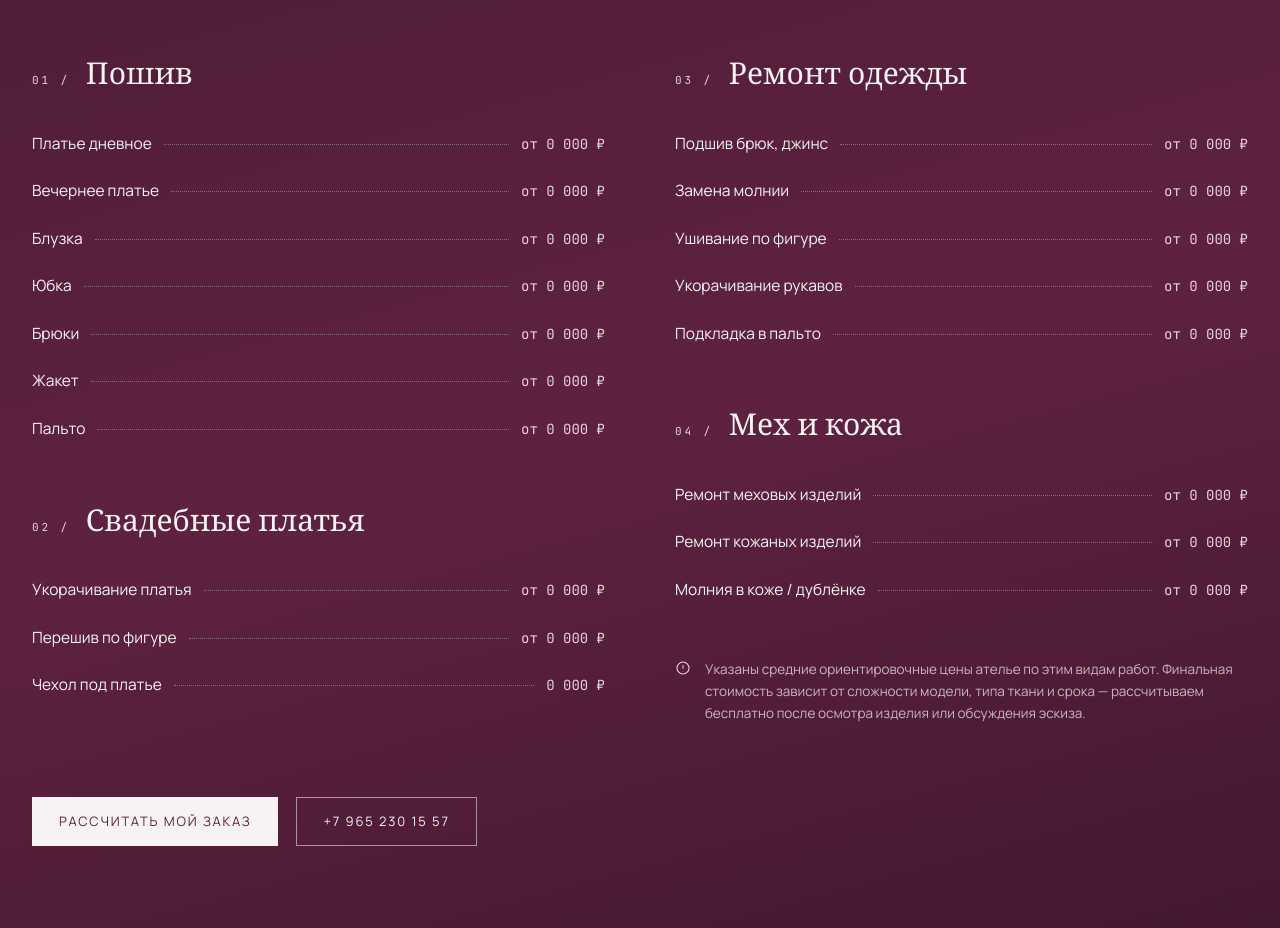
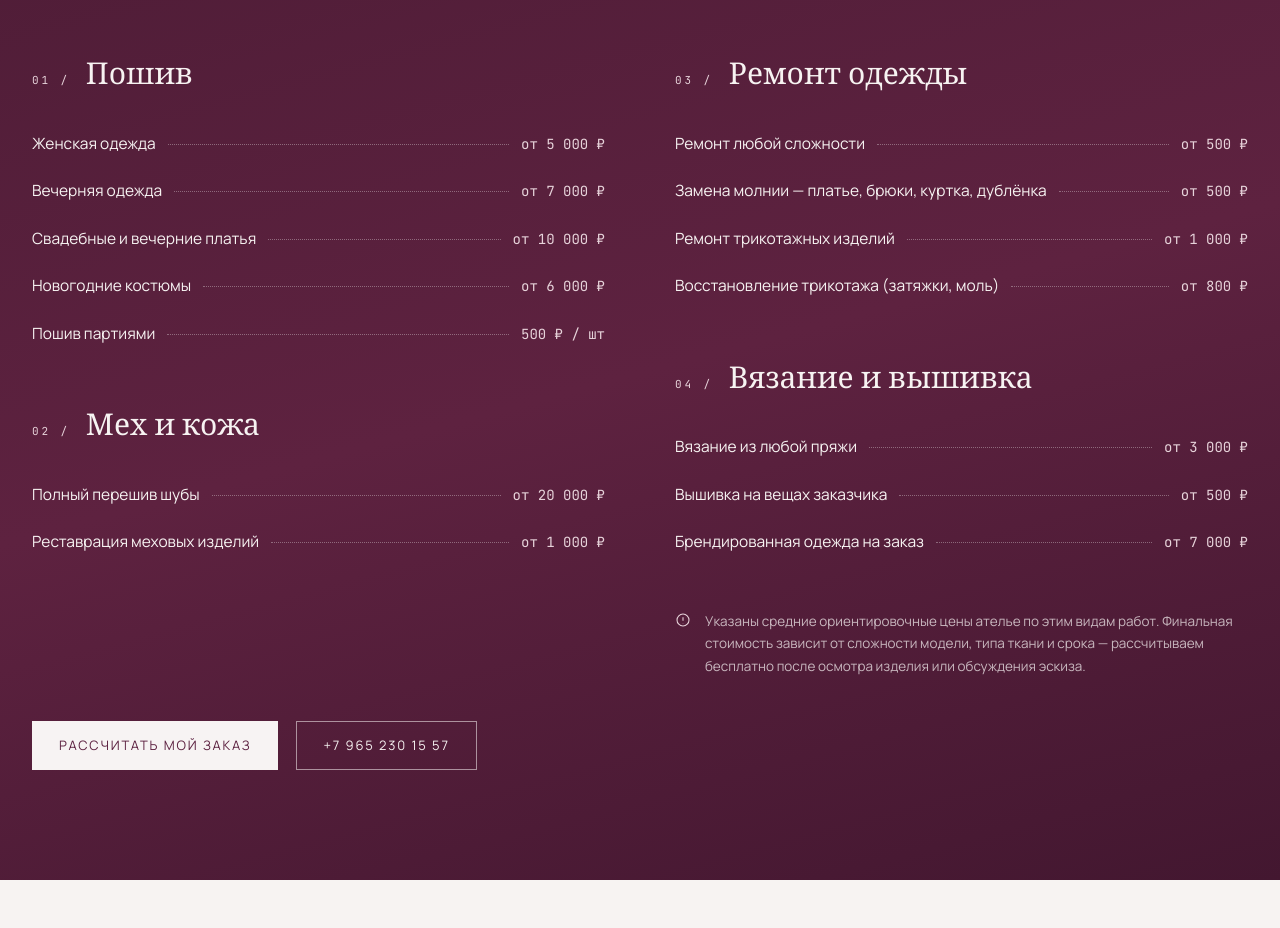
Before and after one commit to svladimirko-arch/site-marina, a plain HTML site: page index.html in a window 1280 px wide. Shown: the part 4060-4988 px from the top of the page. Drawn offline with nearby package versions, Linux system fonts and the light colour scheme; animation ran at ten frames a second.

Commit message:
Цены с витрины Яндекса: пошив 5000+, вечернее 7000+, шубы 20000+, ремонт от 500, вязание, вышивка

```diff
--- a/index.html
+++ b/index.html
@@ -551,35 +551,31 @@ footer{border-top:1px solid var(--line-soft);padding:44px 0;position:relative;ba
       <div>
         <div class="pcat rev">
           <div class="pcat-title"><span class="cn">01 /</span><h3>Пошив</h3></div>
-          <div class="prow"><span>Платье дневное</span><i class="dots"></i><span class="pv">от 0 000 ₽</span></div>
-          <div class="prow"><span>Вечернее платье</span><i class="dots"></i><span class="pv">от 0 000 ₽</span></div>
-          <div class="prow"><span>Блузка</span><i class="dots"></i><span class="pv">от 0 000 ₽</span></div>
-          <div class="prow"><span>Юбка</span><i class="dots"></i><span class="pv">от 0 000 ₽</span></div>
-          <div class="prow"><span>Брюки</span><i class="dots"></i><span class="pv">от 0 000 ₽</span></div>
-          <div class="prow"><span>Жакет</span><i class="dots"></i><span class="pv">от 0 000 ₽</span></div>
-          <div class="prow"><span>Пальто</span><i class="dots"></i><span class="pv">от 0 000 ₽</span></div>
+          <div class="prow"><span>Женская одежда</span><i class="dots"></i><span class="pv">от 5 000 ₽</span></div>
+          <div class="prow"><span>Вечерняя одежда</span><i class="dots"></i><span class="pv">от 7 000 ₽</span></div>
+          <div class="prow"><span>Свадебные и вечерние платья</span><i class="dots"></i><span class="pv">от 10 000 ₽</span></div>
+          <div class="prow"><span>Новогодние костюмы</span><i class="dots"></i><span class="pv">от 6 000 ₽</span></div>
+          <div class="prow"><span>Пошив партиями</span><i class="dots"></i><span class="pv">500 ₽ / шт</span></div>
         </div>
         <div class="pcat rev" data-d="1">
-          <div class="pcat-title"><span class="cn">02 /</span><h3>Свадебные платья</h3></div>
-          <div class="prow"><span>Укорачивание платья</span><i class="dots"></i><span class="pv">от 0 000 ₽</span></div>
-          <div class="prow"><span>Перешив по фигуре</span><i class="dots"></i><span class="pv">от 0 000 ₽</span></div>
-          <div class="prow"><span>Чехол под платье</span><i class="dots"></i><span class="pv">0 000 ₽</span></div>
+          <div class="pcat-title"><span class="cn">02 /</span><h3>Мех и кожа</h3></div>
+          <div class="prow"><span>Полный перешив шубы</span><i class="dots"></i><span class="pv">от 20 000 ₽</span></div>
+          <div class="prow"><span>Реставрация меховых изделий</span><i class="dots"></i><span class="pv">от 1 000 ₽</span></div>
         </div>
       </div>
       <div>
         <div class="pcat rev">
           <div class="pcat-title"><span class="cn">03 /</span><h3>Ремонт одежды</h3></div>
-          <div class="prow"><span>Подшив брюк, джинс</span><i class="dots"></i><span class="pv">от 0 000 ₽</span></div>
-          <div class="prow"><span>Замена молнии</span><i class="dots"></i><span class="pv">от 0 000 ₽</span></div>
-          <div class="prow"><span>Ушивание по фигуре</span><i class="dots"></i><span class="pv">от 0 000 ₽</span></div>
-          <div class="prow"><span>Укорачивание рукавов</span><i class="dots"></i><span class="pv">от 0 000 ₽</span></div>
-          <div class="prow"><span>Подкладка в пальто</span><i class="dots"></i><span class="pv">от 0 000 ₽</span></div>
+          <div class="prow"><span>Ремонт любой сложности</span><i class="dots"></i><span class="pv">от 500 ₽</span></div>
+          <div class="prow"><span>Замена молнии — платье, брюки, куртка, дублёнка</span><i class="dots"></i><span class="pv">от 500 ₽</span></div>
+          <div class="prow"><span>Ремонт трикотажных изделий</span><i class="dots"></i><span class="pv">от 1 000 ₽</span></div>
+          <div class="prow"><span>Восстановление трикотажа (затяжки, моль)</span><i class="dots"></i><span class="pv">от 800 ₽</span></div>
         </div>
         <div class="pcat rev" data-d="1">
-          <div class="pcat-title"><span class="cn">04 /</span><h3>Мех и кожа</h3></div>
-          <div class="prow"><span>Ремонт меховых изделий</span><i class="dots"></i><span class="pv">от 0 000 ₽</span></div>
-          <div class="prow"><span>Ремонт кожаных изделий</span><i class="dots"></i><span class="pv">от 0 000 ₽</span></div>
-          <div class="prow"><span>Молния в коже / дублёнке</span><i class="dots"></i><span class="pv">от 0 000 ₽</span></div>
+          <div class="pcat-title"><span class="cn">04 /</span><h3>Вязание и вышивка</h3></div>
+          <div class="prow"><span>Вязание из любой пряжи</span><i class="dots"></i><span class="pv">от 3 000 ₽</span></div>
+          <div class="prow"><span>Вышивка на вещах заказчика</span><i class="dots"></i><span class="pv">от 500 ₽</span></div>
+          <div class="prow"><span>Брендированная одежда на заказ</span><i class="dots"></i><span class="pv">от 7 000 ₽</span></div>
         </div>
         <div class="price-note rev" data-d="2">
           <svg viewBox="0 0 24 24"><circle cx="12" cy="12" r="9"/><path d="M12 8v5M12 16.5v.5"/></svg>
```
Also changed, not shown: 1 other file.
